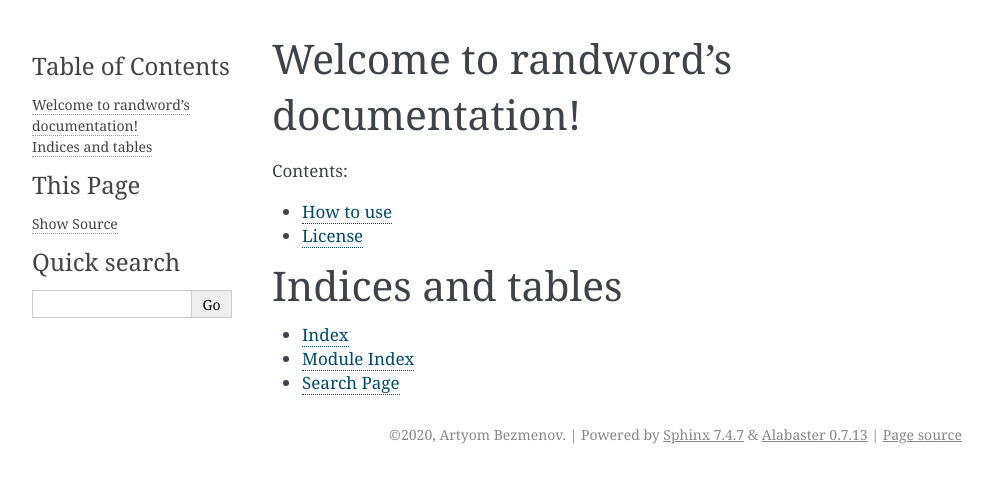
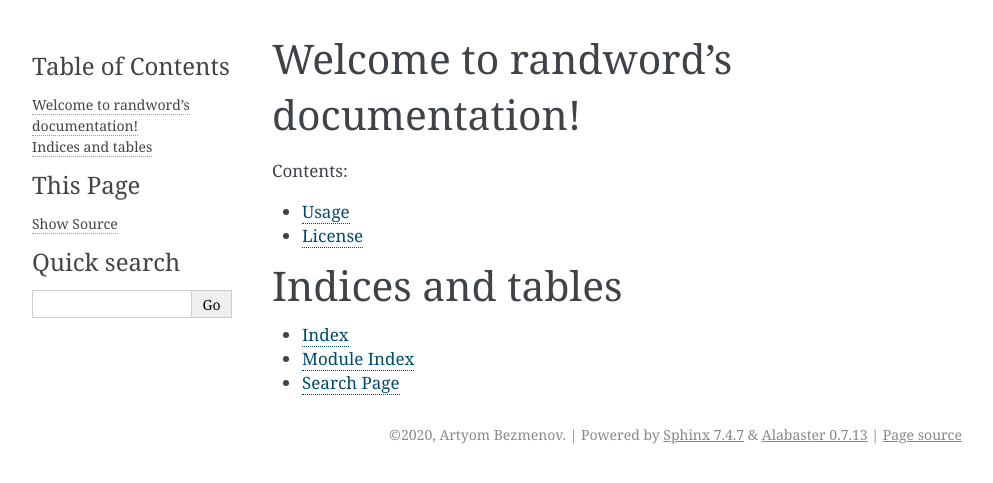
Before and after one commit to 8nhuman8/randword, a Sphinx documentation site: the page built from docs/source/index.rst, in a window 1280 px wide. Shown: the top 483 px of the page, without its empty margins (148-1141 px from the left). Built offline with Sphinx 7.4.7, drawn with Linux system fonts in a browser that asks for light colours.

Commit message:
Rename .rst files

```diff
--- a/docs/source/index.rst
+++ b/docs/source/index.rst
@@ -10,7 +10,7 @@ Welcome to randword's documentation!
    :maxdepth: 2
    :caption: Contents:
 
-   how_to_use
+   usage
    license
 
 
--- a/docs/source/how_to_use.rst
+++ b/docs/source/usage.rst
@@ -1,5 +1,5 @@
-How to use
-==========
+Usage
+=====
 
 
 **Random words**::
```
